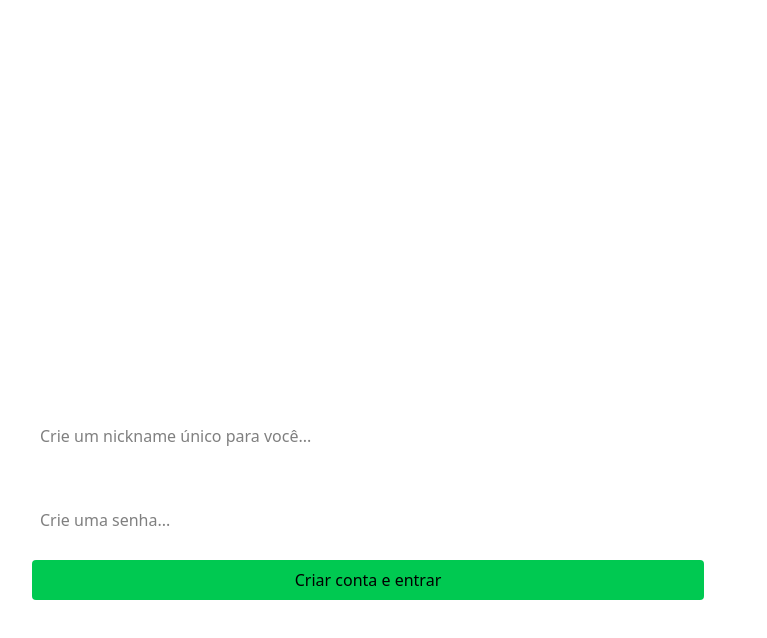
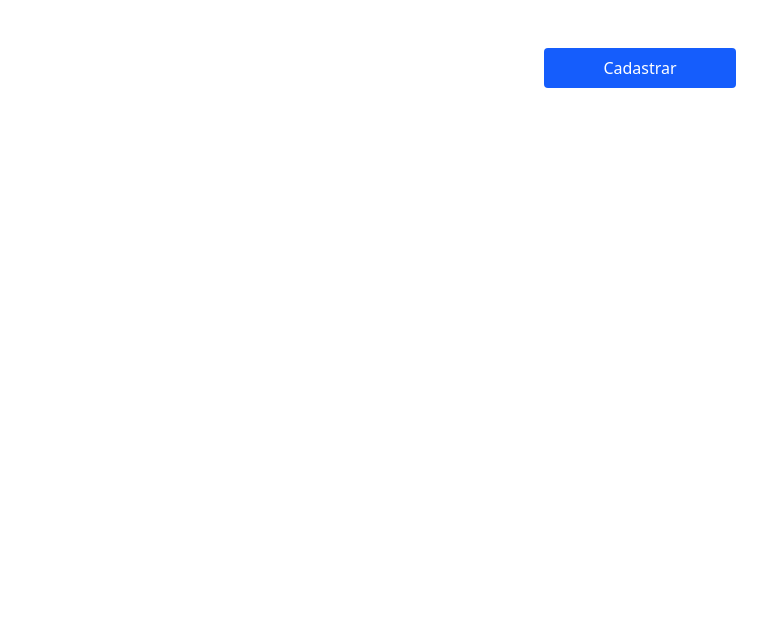
Before and after one commit to Luanpaacheco/Desafio, a React (Vite) app in the folder FrontEnd/desafioFrontEnd/: page / in a window 1280 px wide. Shown: the top 638 px of the page, without its empty margins (0-767 px from the left). Built offline with nearby package versions, Linux system fonts and the light colour scheme.

Commit message:
feat: create custombutton

```diff
--- a/FrontEnd/desafioFrontEnd/src/App.tsx
+++ b/FrontEnd/desafioFrontEnd/src/App.tsx
@@ -2,39 +2,23 @@ import { useState } from "react";
 import reactLogo from "./assets/react.svg";
 import viteLogo from "/vite.svg";
 import "./App.css";
+import { CustomButton } from "./components/CustomButton"; // ajuste o caminho se necessário
 
-function App() {
-  const [count, setCount] = useState(0);
+const App = () => {
+  const handleClick = () => {
+    alert("Botão clicado!");
+  };
 
   return (
-    <main className="my-10 w-full md:max-w-2xl pt-44">
-      <h1 className="text-4xl font-medium text-white text-center pb-20">
-        Criando a sua conta...
-      </h1>
-
-      <form className="flex flex-col my-6">
-        <label className="font-medium text-white">Nickname:</label>
-        <input
-          type="text"
-          placeholder="Crie um nickname único para você..."
-          className="w-full mb-5 p-2 rounded"
-        />
-        <label className="font-medium text-white">Password:</label>
-        <input
-          type="password"
-          placeholder="Crie uma senha..."
-          className="w-full mb-5 p-2 rounded"
-        />
-        <button
-          type="submit"
-          value="Entrar"
-          className="cursor-pointer w-full p-2 bg-green-500 rounded font-medium"
-        >
-          Criar conta e entrar
-        </button>
-      </form>
-    </main>
+    <div className="p-4 flex flex-col items-center">
+      <CustomButton
+        text="Cadastrar"
+        color="blue"
+        width="w-full sm:w-48"
+        onClick={handleClick}
+      />
+    </div>
   );
-}
+};
 
 export default App;
--- /dev/null
+++ b/FrontEnd/desafioFrontEnd/src/components/CustomButton.tsx
@@ -0,0 +1,37 @@
+//botao normal mas so muda a cor e oq esta escrito
+import React from "react";
+
+interface CustomButtonProps {
+  text: string;
+  color?: "blue" | "green" | "red" | "gray"; // você pode expandir
+  width?: string;
+  onClick?: () => void;
+}
+
+const colorClasses: Record<string, string> = {
+  blue: "bg-blue-600 hover:bg-blue-700",
+  green: "bg-green-600 hover:bg-green-700",
+  red: "bg-red-600 hover:bg-red-700",
+  gray: "bg-gray-600 hover:bg-gray-700",
+};
+
+export const CustomButton: React.FC<CustomButtonProps> = ({
+  text,
+  color = "blue",
+  width = "w-full sm:w-40",
+  onClick,
+}) => {
+  return (
+    <button
+      type="button"
+      onClick={onClick}
+      className={`
+        ${width}
+        ${colorClasses[color]}
+        text-white font-medium py-2 px-4 rounded transition-colors duration-300
+      `}
+    >
+      {text}
+    </button>
+  );
+};
```
Also changed, not shown: FrontEnd/desafioFrontEnd/src/components/DefaultButton.tsx (deleted).
